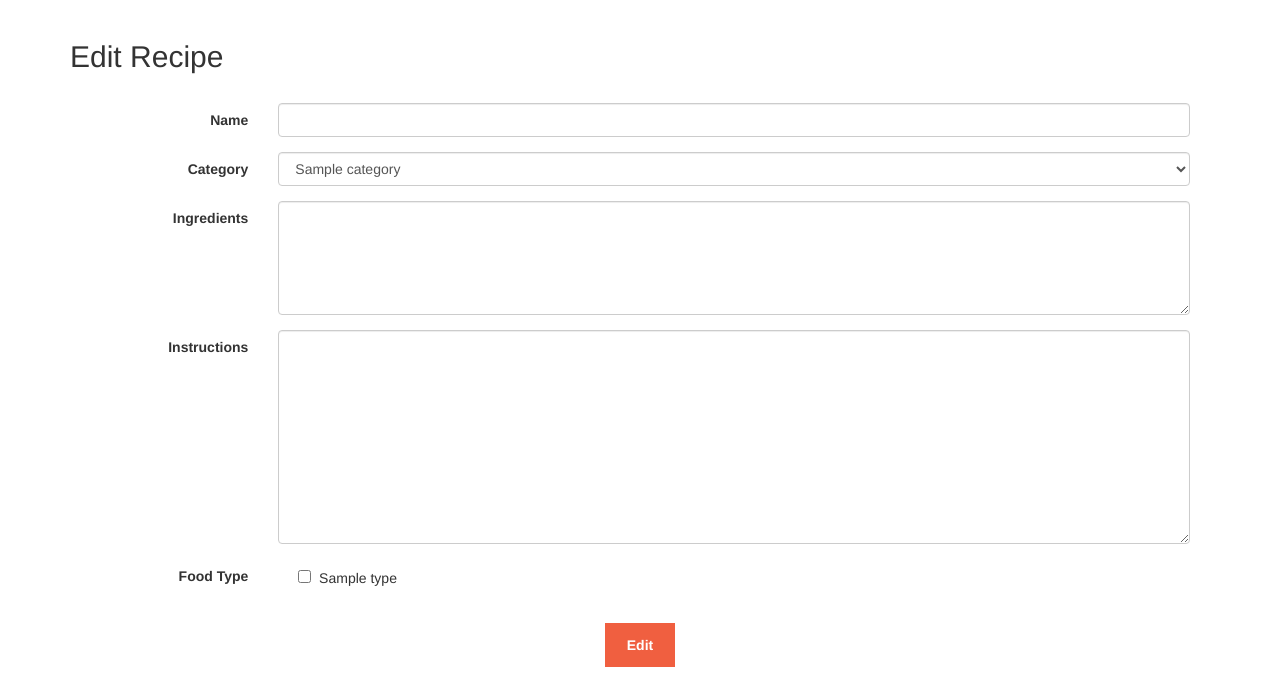
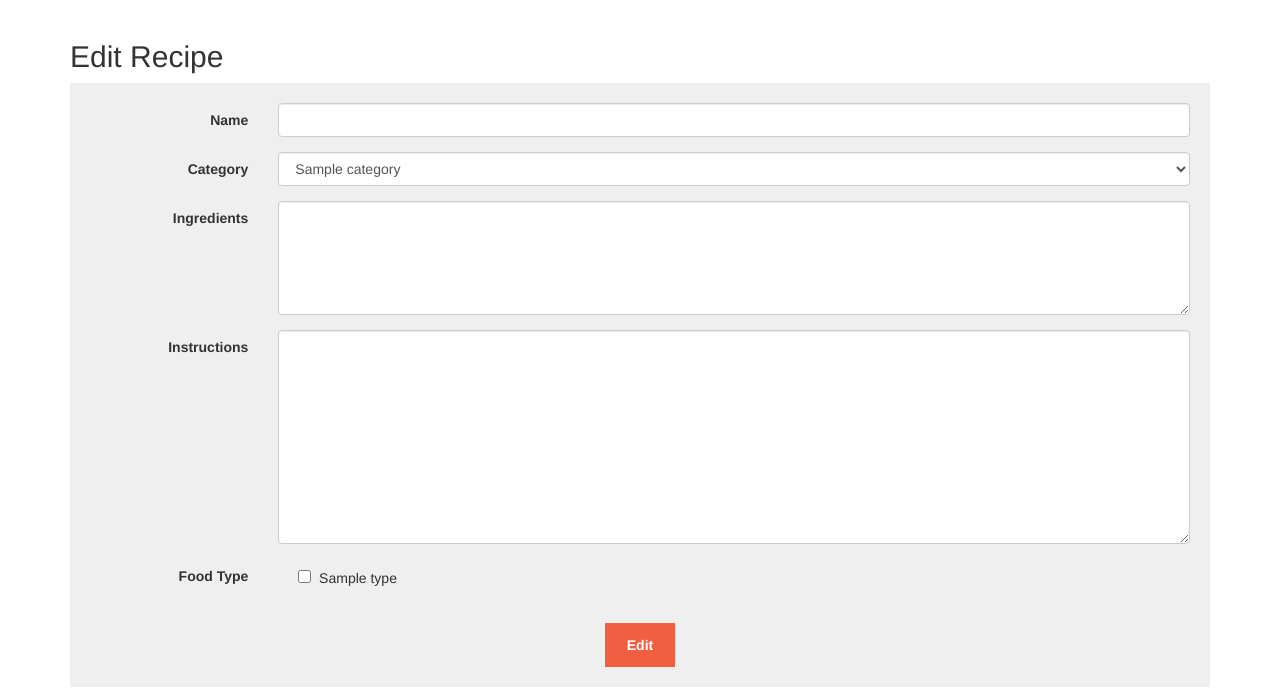
Before and after one commit to Jinlim01/Foodictionary, a PHP site: page /editRecipePage.php in a window 1280 px wide. Shown: the part 102-800 px from the top of the page. Run offline with PHP 8.4, Linux system fonts and the light colour scheme; tables that the repository leaves empty or names only in its code hold one stand-in row (values such as "Sample post").

Commit message:
edit/delete btn

```diff
--- a/addRecipePage.php
+++ b/addRecipePage.php
@@ -27,9 +27,8 @@ and open the template in the editor.
 
         <style>
             .addRecipeForm{
-                background-color: #fff;
+                background-color: #efefef;
                 padding: 20px;
-                border-radius: 50px;
             }
 
             .add-btn{
--- a/editRecipePage.php
+++ b/editRecipePage.php
@@ -37,9 +37,8 @@ and open the template in the editor.
 
         <style>
             .addRecipeForm{
-                background-color: #fff;
+                background-color: #efefef;
                 padding: 20px;
-                border-radius: 50px;
             }
 
             .add-btn{
--- a/recipePage.php
+++ b/recipePage.php
@@ -34,8 +34,8 @@ and open the template in the editor.
 
         <div class="container recipe-info">
 
-            <a href="editRecipePage.php"><i class="fa fa-trash" aria-hidden="true"></i>&nbsp; Delete Recipe</a>
-            <a href=""><i class="fa fa-pencil-square-o" aria-hidden="true"></i>&nbsp; Edit Recipe</a>
+            <a href=""><i class="fa fa-trash" aria-hidden="true"></i>&nbsp; Delete Recipe</a>
+            <a href="editRecipePage.php"><i class="fa fa-pencil-square-o" aria-hidden="true"></i>&nbsp; Edit Recipe</a>
             <h3><i class="fa fa-star" aria-hidden="true"></i>&nbsp; 8.1/10</h3>
         </div>
 
```
